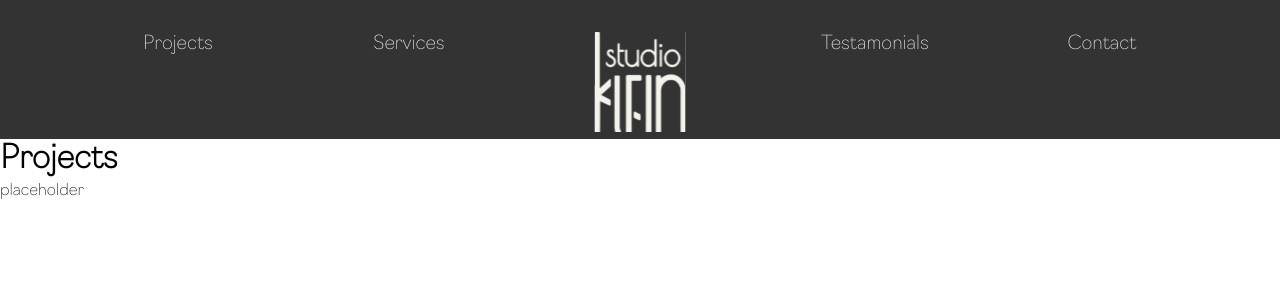
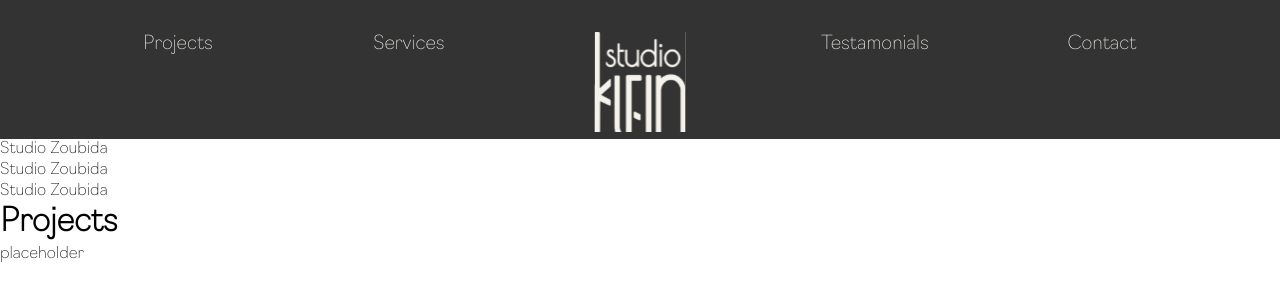
Before and after one commit to JoshTag/studio-klein, a Next.js app: page /projects in a window 1280 px wide. Shown: the top 300 px of the page. Built offline with nearby package versions, Linux system fonts and the light colour scheme.

Commit message:
started projects page. updated file casing

```diff
--- a/components/FeaturedProjects.js
+++ b/components/featured.js
@@ -1,6 +1,6 @@
 import styled from "styled-components";
 import Image from "next/image";
-import SiteButton from "./Button";
+import SiteButton from "./button";
 
 const ProjectWrapper = styled.div`
   display: flex;
--- a/components/Header.js
+++ b/components/header.js
@@ -143,7 +143,6 @@ const Header = ({ page }) => {
     setShowMenu((prevState) => !prevState);
   };
 
-
   return (
     <HeaderContainer page={page}>
       <Navigation>
--- a/components/Hero.js
+++ b/components/hero.js
@@ -1,5 +1,5 @@
 import styled from "styled-components";
-import Button from "./Button";
+import Button from "./button";
 import Image from "next/image";
 
 const HeroSection = styled.section`
--- a/components/Layout.js
+++ b/components/layout.js
@@ -1,5 +1,5 @@
 import React from "react";
-import Header from "./Header";
+import Header from "./header";
 import Head from "next/head";
 
 const Layout = ({ children, page }) => {
--- /dev/null
+++ b/components/project-list.js
@@ -0,0 +1,19 @@
+import styled from "styled-components";
+
+// import
+
+const ProjectList = () => {
+  return (
+    <div>
+      <nav>
+        <ul>
+          <li>Studio Zoubida</li>
+          <li>Studio Zoubida</li>
+          <li>Studio Zoubida</li>
+        </ul>
+      </nav>
+    </div>
+  );
+};
+
+export default ProjectList;
--- a/pages/index.js
+++ b/pages/index.js
@@ -1,7 +1,7 @@
 import Head from 'next/head'
-import Hero from "./../components/Hero"
-import Layout from "./../components/Layout.js"
-import FeaturedProjects from "./../components/FeaturedProjects"
+import Hero from "../components/hero"
+import Layout from "../components/layout.js"
+import FeaturedProjects from "../components/featured"
 
 export default function Home() {
   return (
--- a/pages/projects.js
+++ b/pages/projects.js
@@ -1,8 +1,10 @@
-import Layout from "./../components/Layout"
+import Layout from "../components/layout"
+import ProjectList from "./../components/project-list"
 
 const Projects = () => {
   return (
     <Layout>
+      <ProjectList />
       <h1>Projects</h1>
     </Layout>
   )
```
Also changed, not shown: components/button.js (renamed from components/Button.js).
